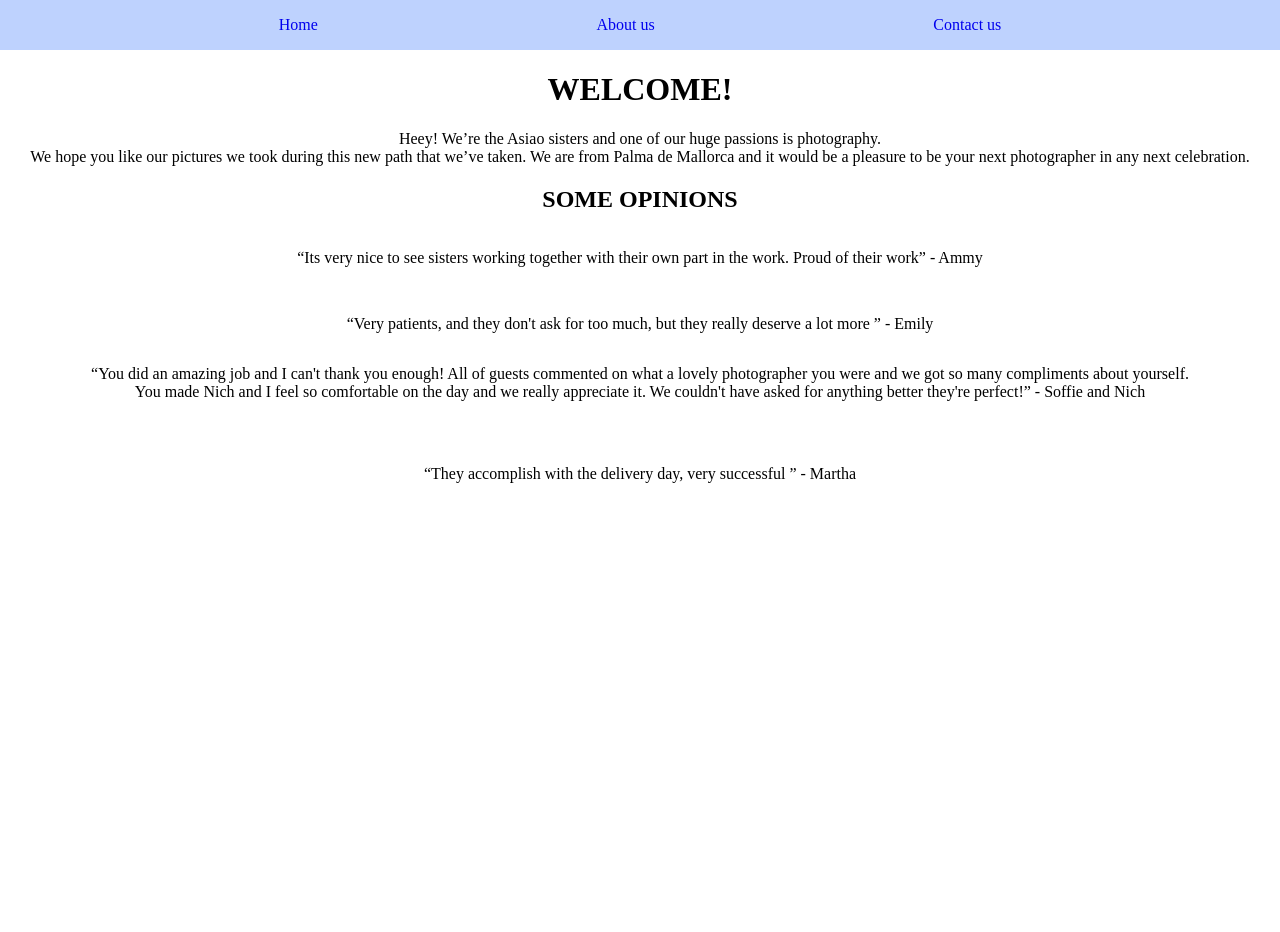
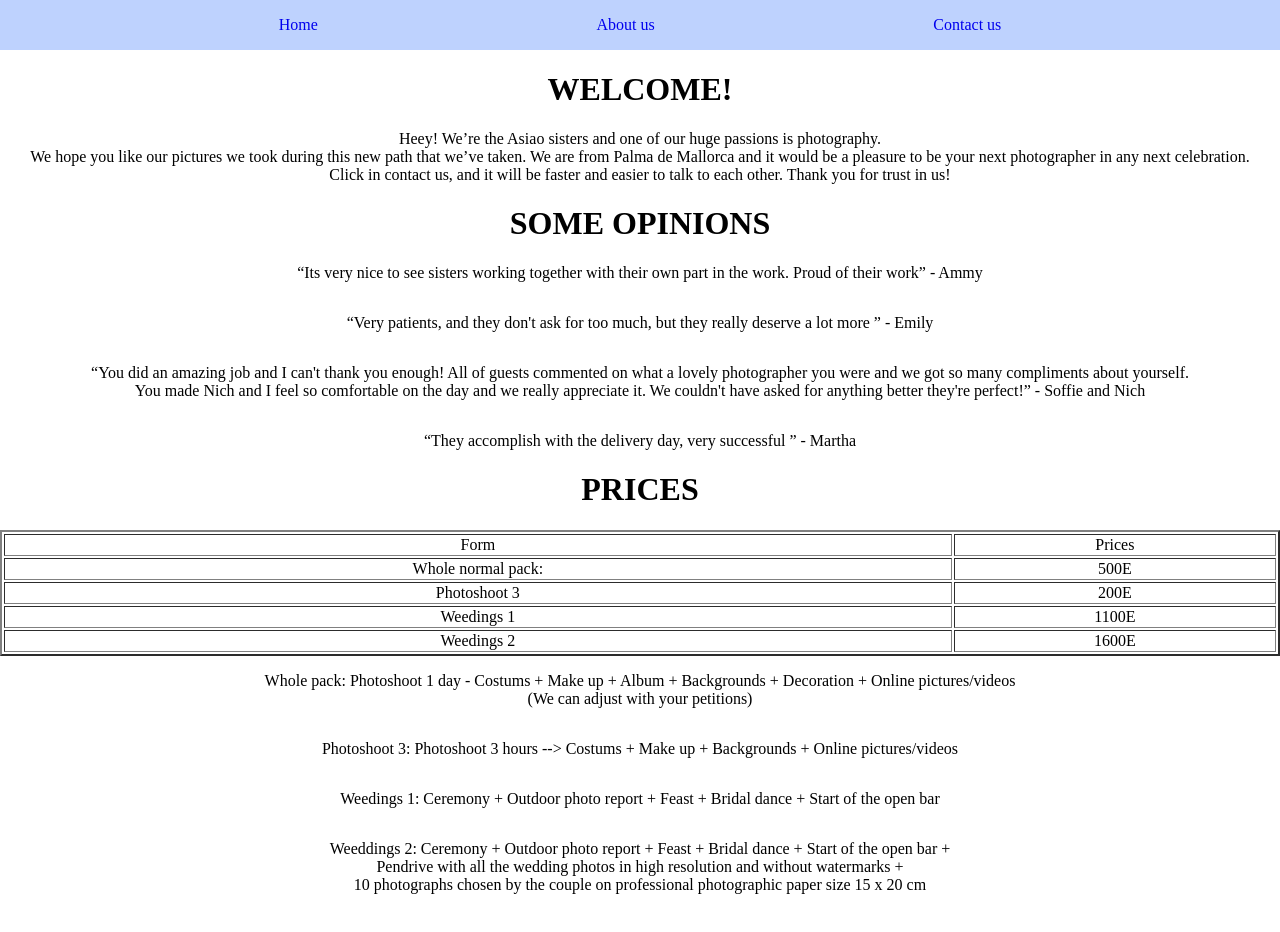
Before and after one commit to Alyssacastro019/Alyssacastro019.github.io, a plain HTML site: page about-me.html in a window 1280 px wide. Before the commit the page ends 800 px from the top, so only its background shows below. Drawn offline with Linux system fonts and the light colour scheme.

Commit message:
Add files via upload

```diff
--- a/about-me.html
+++ b/about-me.html
@@ -28,12 +28,15 @@
 
         Heey! We’re the Asiao sisters and one of our huge passions is photography. <br>
     We hope you like our pictures we took during this new path that we’ve taken.
-    We are from Palma de Mallorca and it would be a pleasure to be your next photographer in any next celebration.
+    We are from Palma de Mallorca and it would be a pleasure to be your next photographer in any next celebration. <br>
+    Click in contact us, and it will be faster and easier to talk to each other. Thank you for trust in us!
 
-<h2>SOME OPINIONS</h2>
-<P>
+    <br>
+
+<h1>SOME OPINIONS</h1>
+
         “Its very nice to see sisters working together with their own part in the work. Proud of their work” - Ammy <br>
-<p>
+
  </p>      “Very patients, and they don't ask for too much, but they really deserve a lot more ” - Emily<br>
 
 </p>        “You did an amazing job and I can't thank you enough! All of guests commented on what a lovely photographer you were and we got
@@ -41,11 +44,56 @@
         We couldn't have
         asked for anything better they're perfect!” -  Soffie and Nich <br>
  </p>
+ “They accomplish with the delivery day, very successful ” - Martha <br>
 
-</p>    “They accomplish with the delivery day, very successful ” - Martha <br>
-</style>
+ <h1>PRICES</h1>
 
-</P>
+<table border="2">
+        <tr>
+                <td>Form</td>
+                <td>Prices</td>
+
+        </tr>
+        <tr>
+                <td>Whole normal pack:</td>
+                <td>500E</td>
+        </tr>
+        <tr>
+                <td>Photoshoot 3 </td>
+                <td>200E</td>
+        </tr>
+
+        <tr>
+                <td>Weedings 1 </td>
+                <td>1100E</td>
+
+        </tr>
+
+        <tr>
+                <td>Weedings 2 </td>
+                <td>1600E</td>
+
+        </tr>
+
+
+<table>
+    <p>
+
+        Whole pack: Photoshoot 1 day - Costums + Make up + Album + Backgrounds + Decoration + Online pictures/videos <br>
+        (We can adjust with your petitions)
+        <p>
+        Photoshoot 3: Photoshoot 3 hours --> Costums + Make up + Backgrounds + Online pictures/videos
+        <p>
+                Weedings 1: Ceremony + Outdoor photo report + Feast + Bridal dance + Start of the open bar
+        <p>
+            Weeddings 2: Ceremony + Outdoor photo report + Feast + Bridal dance + Start of the open bar + <br>
+            Pendrive with all the wedding photos in high resolution and without watermarks + <br>
+            10 photographs chosen by the couple on professional photographic paper size 15 x 20 cm
+        </p>
+
+            </tr>
+        </p>
+
 </body>
 
 </html>
```
